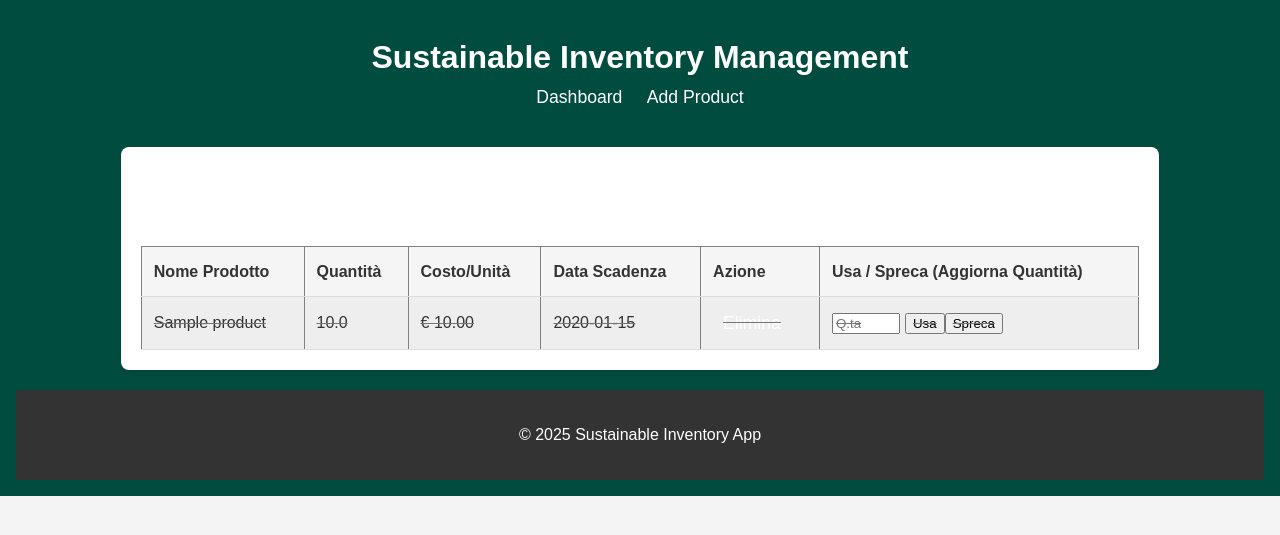
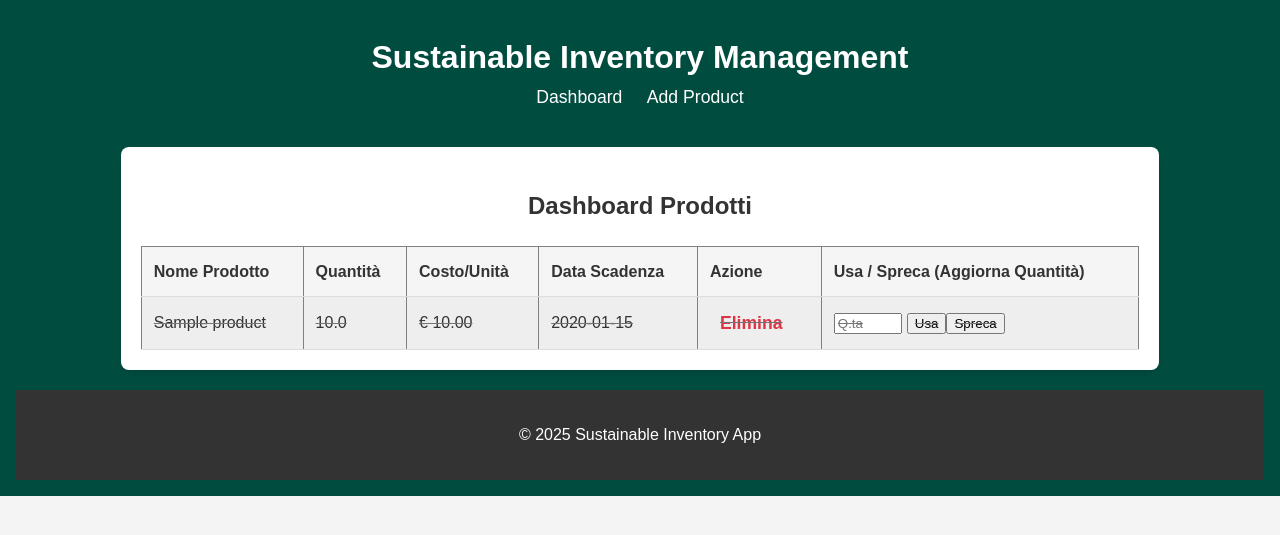
Before and after one commit to NicolaSaracino001/sustainable-inventory-app, a Flask app: page / in a window 1280 px wide. Shown: the top 535 px of the page. Run offline with Flask 3, Linux system fonts and the light colour scheme; tables that the repository leaves empty hold one stand-in row (values such as "Sample post").

Commit message:
Fix: Style delete links in table to be visible in red color.

```diff
--- a/src/static/style.css
+++ b/src/static/style.css
@@ -20,6 +20,7 @@ main {
     background-color: #ffffff;
     border-radius: 8px;
     box-shadow: 0 4px 8px rgba(0,0,0,0.1);
+    color: #333;
 }
 
 /* Stile dell'intestazione (Header) */
@@ -93,6 +94,20 @@ thead {
     background-color: #f5f5f5;
 }
 
+
+/* Stile specifico per i link nella tabella (es. "Elimina") */
+main table a {
+    color: #dc3545; /* Un rosso "pericolo" ben visibile */
+    text-decoration: none; /* Togliamo la sottolinatura */
+    font-weight: bold;
+}
+
+main table a:hover {
+    color: #c82333; /* Un rosso più scuro al passaggio del mouse */
+    text-decoration: underline; /* Aggiungiamo la sottolinatura */
+}
+
+
 /*
 Stili per i Flash Messages
 */
```
